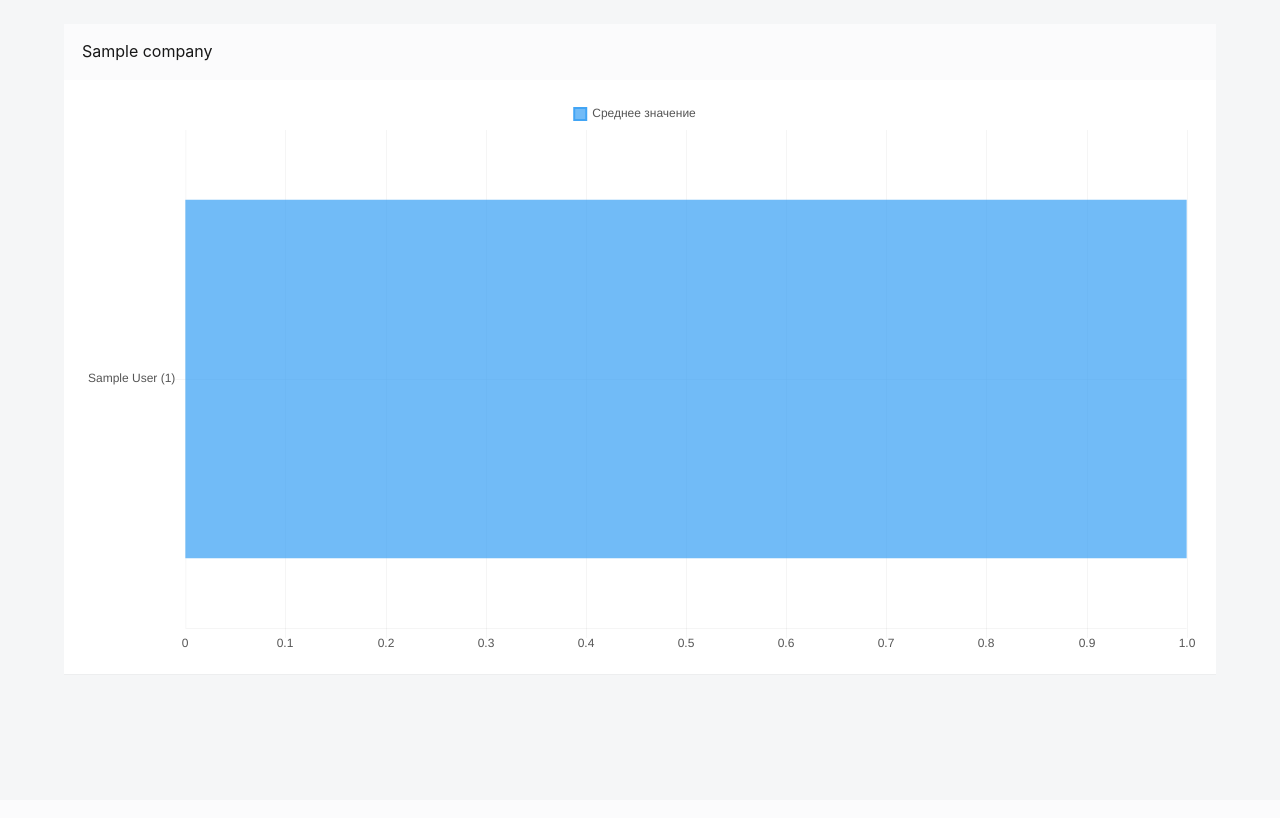
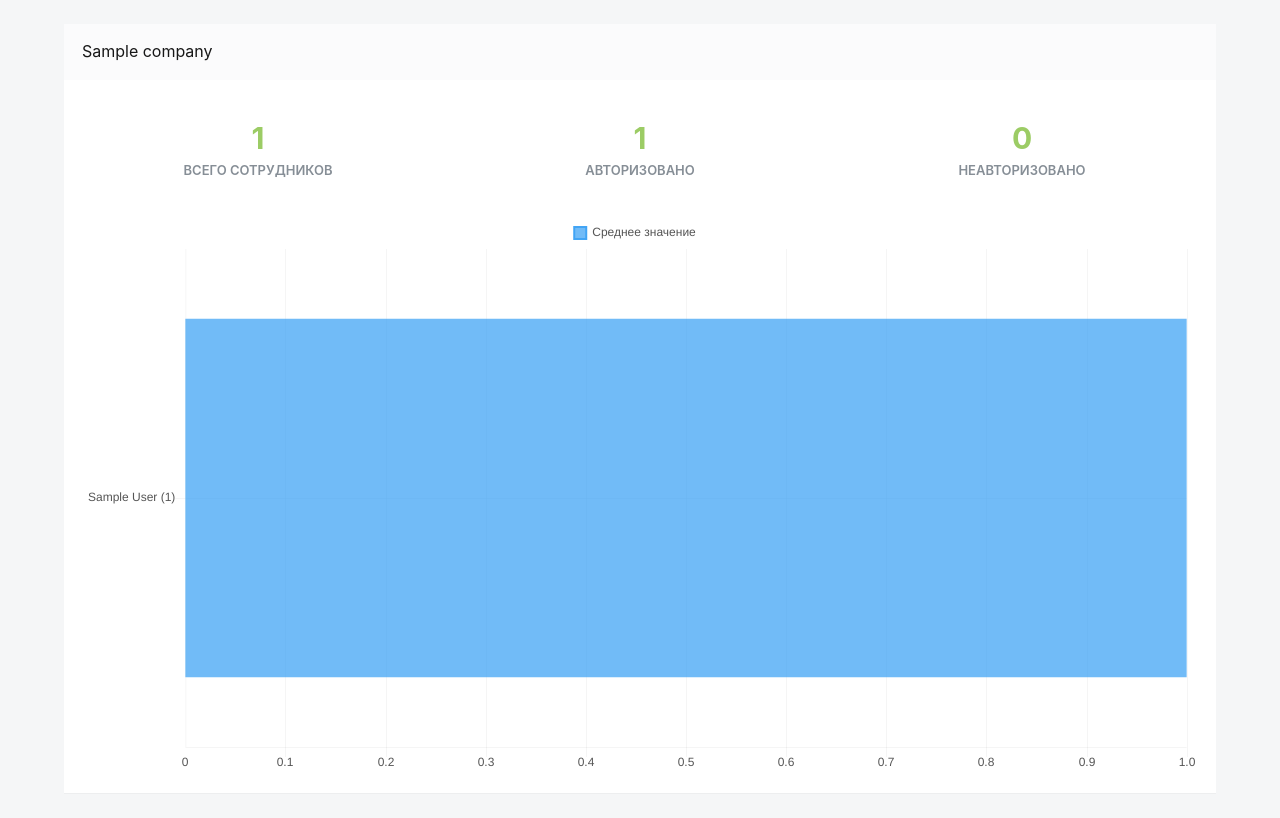
Before and after one commit to dmitriyl99/Revorate, a Django app: page /ratings/1/ in a window 1280 px wide. Before the commit the page ends 675 px from the top, so only its background shows below. Run offline with Django 3.2, Linux system fonts and the light colour scheme; tables that the repository leaves empty hold one stand-in row (values such as "Sample post"); some libraries are stand-ins or nearby versions.

Commit message:
Company users numbers

```diff
--- a/core/managers/companies.py
+++ b/core/managers/companies.py
@@ -94,3 +94,17 @@ def get_company_by_name(name: str) -> Optional[Company]:
     except IndexError:
         return None
     return company
+
+
+def get_company_users_counts(company_id: int):
+    company = get_company_by_id(company_id)
+    departments = company.department_set.all()
+    users_count = 0
+    confirmed_users_count = 0
+    non_confirmed_users_count = 0
+    for department in departments:
+        department_users = department.user_set.all()
+        users_count += department.user_set.count()
+        confirmed_users_count += department.user_set.filter(confirmed=True).count()
+        non_confirmed_users_count += department.user_set.filter(confirmed=False).count()
+    return users_count, confirmed_users_count, non_confirmed_users_count
--- a/revoratebot/views/ratings.py
+++ b/revoratebot/views/ratings.py
@@ -33,4 +33,8 @@ class BotCompanyRatingView(TemplateView):
         view_model_set = [CompanyRatingViewModel(r) for r in company_ratings]
         context['ratings'] = view_model_set
         context['company'] = companies.get_company_by_id(self.company_id)
+        company_users_count = companies.get_company_users_counts(self.company_id)
+        context['users_count'] = company_users_count[0]
+        context['confirmed_users_count'] = company_users_count[1]
+        context['not_confirmed_users_count'] = company_users_count[2]
         return context
--- a/templates/admin/ratings/bot_list.html
+++ b/templates/admin/ratings/bot_list.html
@@ -23,6 +23,32 @@
                         <h3 class="block-title">{{ company.name }}</h3>
                     </div>
                     <div class="block-content block-content-full text-center">
+                        <div class="row">
+                            <div class="col-sm-12 col-md-4">
+                                <div class="block">
+                                    <div class="block-content block-content-full">
+                                        <div class="font-size-h2 font-w700 text-success">{{ users_count }}</div>
+                                        <div class="font-size-sm font-w600 text-uppercase text-muted">Всего сотрудников</div>
+                                    </div>
+                                </div>
+                            </div>
+                            <div class="col-sm-12 col-md-4">
+                                <div class="block">
+                                    <div class="block-content block-content-full">
+                                        <div class="font-size-h2 font-w700 text-success">{{ confirmed_users_count }}</div>
+                                        <div class="font-size-sm font-w600 text-uppercase text-muted">Авторизовано</div>
+                                    </div>
+                                </div>
+                            </div>
+                            <div class="col-sm-12 col-md-4">
+                                <div class="block">
+                                    <div class="block-content block-content-full">
+                                        <div class="font-size-h2 font-w700 text-success">{{ not_confirmed_users_count }}</div>
+                                        <div class="font-size-sm font-w600 text-uppercase text-muted">Неавторизовано</div>
+                                    </div>
+                                </div>
+                            </div>
+                        </div>
                         <canvas class="js-chartjs-bars"></canvas>
                     </div>
                 </div>
```
